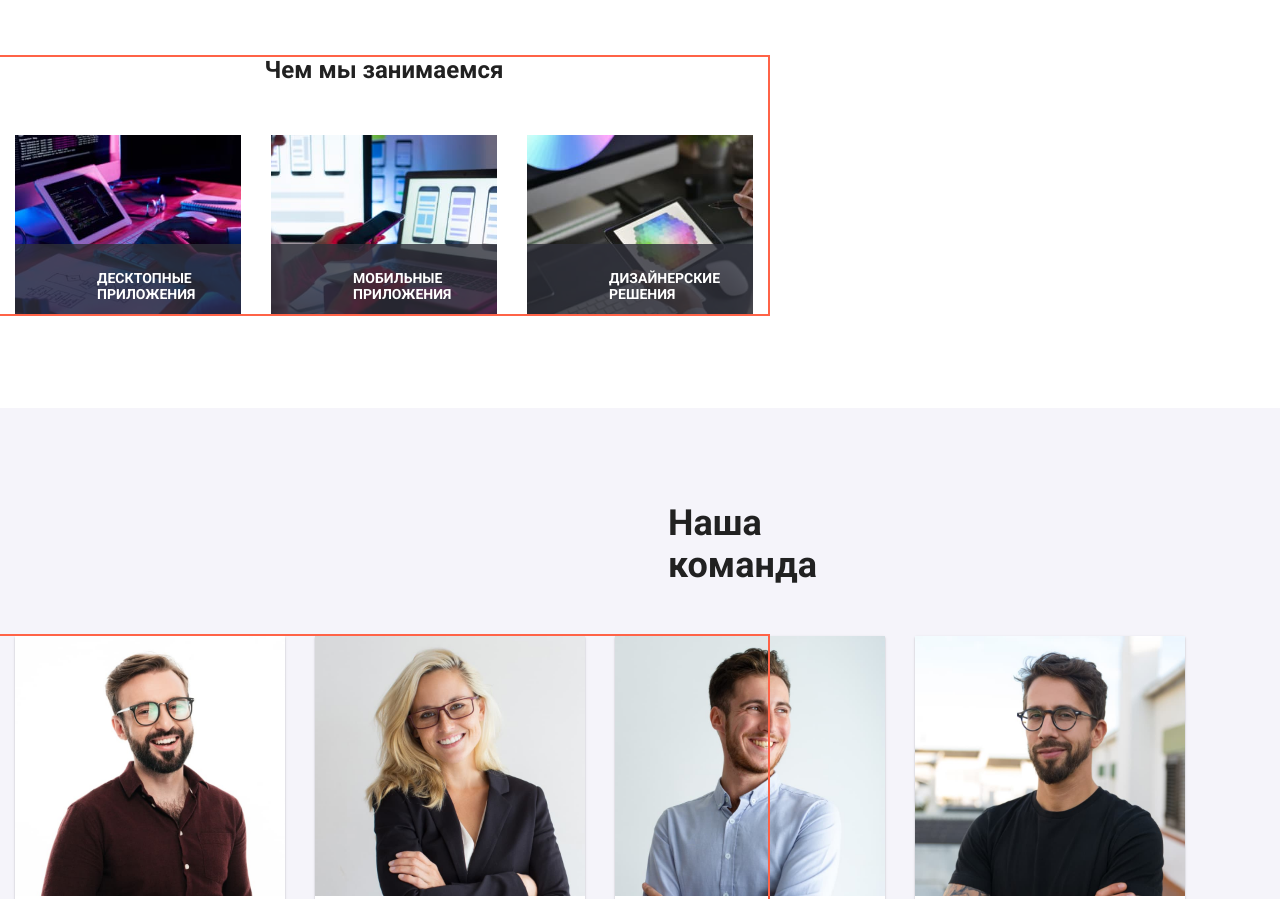
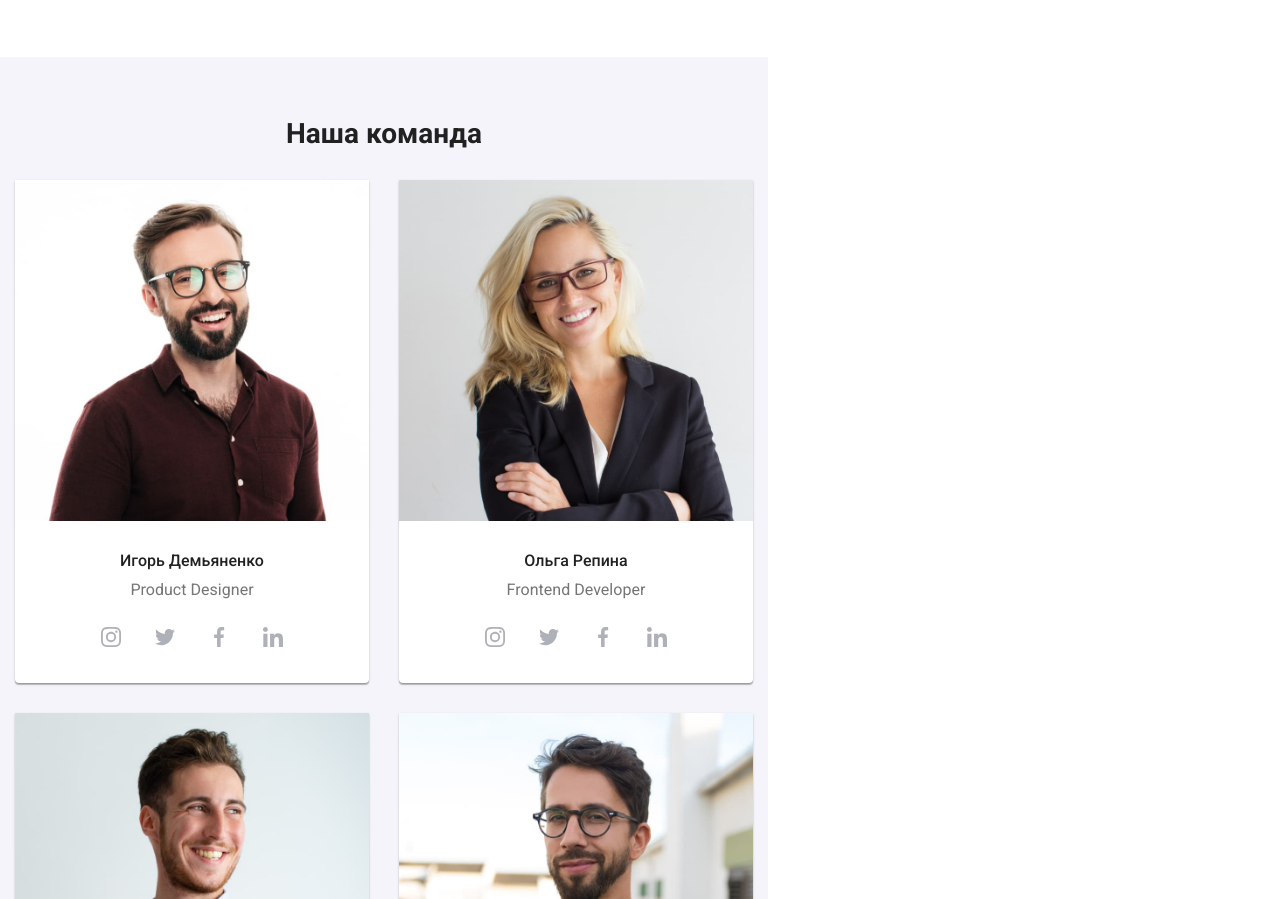
Before and after one commit to DimasKolbas/homework-08, a plain HTML site: page index.html in a window 1280 px wide. Shown: the part 1005-1904 px from the top of the page. Drawn offline with nearby package versions, Linux system fonts and the light colour scheme.

Commit message:
Our command

```diff
--- a/index.html
+++ b/index.html
@@ -191,10 +191,10 @@
       </section>
 
       <!-- *OUR COMMAND* -->
-      <section class="command">
+      <section class="command section">
         <div class="command-section">
           <h2 class="command-section__caption">Наша команда</h2>
-          <ul class="command-list container">
+          <ul class="command-list">
             <li class="command-list__item link">
               <img
                 src="./images/index/team1.jpg"
--- a/sass/base/_basic-settings.scss
+++ b/sass/base/_basic-settings.scss
@@ -15,8 +15,15 @@ svg {
 
 img {
   display: block;
-  max-width: 100%;
+  min-width: 100%;
   height: auto;
+  @media screen and (min-width: 480px) {
+    min-width: 100%;
+  }
+  @media screen and (min-width: 768px) {
+  }
+  @media screen and (min-width: 1600px) {
+  }
 }
 
 .link {
--- a/sass/base/_container.scss
+++ b/sass/base/_container.scss
@@ -2,27 +2,25 @@
   min-width: 320px;
   padding-left: 15px;
   padding-right: 15px;
+  align-items: center;
 
   @media screen and (min-width: 480px) {
-    // margin: 0 auto;
-    align-items: center;
+    width: 480px;
     outline: 2px solid tomato;
-    width: 480px;
   }
   @media screen and (min-width: 768px) {
     width: 768px;
     display: flex;
   }
   @media screen and (min-width: 1600px) {
-    width: 1600px;
+    width: 1200px;
   }
 }
 
 .section {
-  // margin: 60px auto 0;
   margin-top: 60px;
-  margin-bottom: 60px;
+  // margin-bottom: 60px;
   @media screen and (min-width: 1600px) {
-    margin: 94px auto 0;
+    margin-top: 94px;
   }
 }
--- a/sass/layouts/_benefits.scss
+++ b/sass/layouts/_benefits.scss
@@ -1,53 +1,30 @@
-.benefits {
-  @media screen and (min-width: 480px) {
-  }
-  @media screen and (min-width: 768px) {
-  }
-  @media screen and (min-width: 1600px) {
-  }
-}
-
 .benefits-list {
-  @media screen and (min-width: 480px) {
-  }
   @media screen and (min-width: 768px) {
     display: flex;
     flex-wrap: wrap;
-    margin-right: -30px;
+    margin: 0 -15px 0;
     margin-bottom: -30px;
-  }
-  @media screen and (min-width: 1600px) {
   }
 
   &__item {
+    margin-bottom: 30px;
     @media screen and (min-width: 480px) {
       width: 450px;
     }
     @media screen and (min-width: 768px) {
-      flex-basis: calc(100% / 2 - 30px);
+      flex-basis: calc((100% - 4 * 15px) / 2);
+      margin: 0 15px 0;
     }
     @media screen and (min-width: 1600px) {
-      width: 270px;
-      // flex-basis: calc(100% / 3 - 30px);
-      // margin: 0px 30px 30px 0;
+      flex-basis: calc((100% - 8 * 15px) / 4);
     }
   }
 
   &__item:not(:last-child) {
-    @media screen and (min-width: 480px) {
     margin-bottom: 30px;
-      margin-right: 30px;
-    }
-    @media screen and (min-width: 768px) {
-    }
-    @media screen and (min-width: 1600px) {
-      margin-bottom: 0;
-      margin-right: 30px;
-    }
   }
 
   &__title {
-    @media screen and (min-width: 480px) {
     margin: 30px 0 10px;
     font-weight: 700;
     font-size: 14px;
@@ -55,11 +32,8 @@
     text-transform: uppercase;
     color: var(--accent-color);
     text-align: center;
-    }
     @media screen and (min-width: 768px) {
       text-align: left;
-    }
-    @media screen and (min-width: 1600px) {
     }
   }
 
@@ -72,17 +46,8 @@
 
   &__icon-section {
     background-color: var(--button-color);
-    @media screen and (min-width: 480px) {
-      width: 450px;
     height: 120px;
     border-radius: 4px;
-    }
-    @media screen and (min-width: 768px) {
-      width: 354px;
-    }
-    @media screen and (min-width: 1600px) {
-      width: 270px;
-    }
   }
 
   &__icon {
--- a/sass/layouts/_command.scss
+++ b/sass/layouts/_command.scss
@@ -1,51 +1,130 @@
 .command {
-  max-width: 1600px;
-  margin: 94px auto 0;
+  min-width: 320px;
+  @media screen and (min-width: 480px) {
+    width: 480px;
+  }
+  @media screen and (min-width: 768px) {
+    width: 768px;
+  }
+  @media screen and (min-width: 1600px) {
+    width: 1600px;
+  }
 }
 .command-section {
   background-color: var(--button-color);
+  @media screen and (min-width: 480px) {
+  }
+  @media screen and (min-width: 768px) {
+  }
+  @media screen and (min-width: 1600px) {
+  }
 
   &__caption {
-    padding: 94px 668px 50px;
+    padding-top: 60px;
+    margin: 0 auto 30px;
     font-weight: 700;
-    font-size: 36px;
-    line-height: 1.17em;
     text-align: center;
+    font-size: 28px;
+    line-height: 1.18em;
     color: var(--accent-color);
+    @media screen and (min-width: 480px) {
+      padding: 60px 138px 0px;
+    }
+    @media screen and (min-width: 768px) {
+      padding: 60px 282px 0;
+    }
+    @media screen and (min-width: 1600px) {
+      padding: 94px 668px 0px;
+      font-size: 36px;
+      line-height: 1.17em;
+    }
   }
 }
 
 .command-list {
-  padding-bottom: 94px;
+  margin: 0 15px;
+  // padding-bottom: 60px;
+  @media screen and (min-width: 480px) {
+  }
+  @media screen and (min-width: 768px) {
+    display: flex;
+    flex-wrap: wrap;
+    padding: 0 15px;
+    margin: 0 -15px 0;
+    margin-bottom: -30px;
+  }
+  @media screen and (min-width: 1600px) {
+    flex-wrap: nowrap;
+    padding-bottom: 94px;
+  }
 
   &__item {
+    margin-bottom: 30px;
     background-color: var(--light-color);
     box-shadow: 0px 1px 3px rgba(0, 0, 0, 0.12), 0px 1px 1px rgba(0, 0, 0, 0.14),
       0px 2px 1px rgba(0, 0, 0, 0.2);
     border-radius: 0px 0px 4px 4px;
+    @media screen and (min-width: 480px) {
+    }
+    @media screen and (min-width: 768px) {
+      flex-basis: calc((100% - 4 * 15px) / 2);
+      margin: 0 15px 30px;
+      margin-bottom: 30px;
+    }
+    @media screen and (min-width: 1600px) {
+    }
   }
 
   &__item:not(:last-child) {
-    margin-right: 30px;
+    @media screen and (min-width: 480px) {
+    }
+    @media screen and (min-width: 768px) {
+    }
+    @media screen and (min-width: 1600px) {
+      margin-right: 30px;
+    }
   }
 
   &__title {
-    margin: 30px 5px 10px;
     font-weight: 500;
+    font-size: 16px;
     line-height: 1.19em;
     text-align: center;
     color: var(--accent-color);
+    margin: 30px auto 10px;
+    @media screen and (min-width: 480px) {
+    }
+    @media screen and (min-width: 768px) {
+    }
+    @media screen and (min-width: 1600px) {
+    }
   }
 
   &__text {
-    margin: 0 65px;
+    font-size: 16px;
     line-height: 1.19em;
     text-align: center;
     color: var(--secondary-color);
-    background: #ffffff;
+    background-color: #ffffff;
+    margin: 0 auto;
+    @media screen and (min-width: 480px) {
+    }
+    @media screen and (min-width: 768px) {
+    }
+    @media screen and (min-width: 1600px) {
+    }
   }
 
   &__icon-list {
-    margin: 16px 32px 30px;
+    justify-content: center;
+    margin: 16px auto 0;
+    padding-bottom: 24px;
+    @media screen and (min-width: 480px) {
+    }
+    @media screen and (min-width: 768px) {
+    }
+    @media screen and (min-width: 1600px) {
+      padding-bottom: 30px;
+    }
   }
 }
--- a/sass/layouts/_job.scss
+++ b/sass/layouts/_job.scss
@@ -1,5 +1,12 @@
-.job__caption {
-  margin-bottom: 50px;
+.job {
+  display: none;
+  @media screen and (min-width: 1600px) {
+    display: flex;
+  }
+
+  &__caption {
+    margin-bottom: 50px;
+  }
 }
 
 .job-list {
```
Also changed, not shown: css/main.css, 1 other file. Lines whose indentation alone changed are shown as unchanged.
